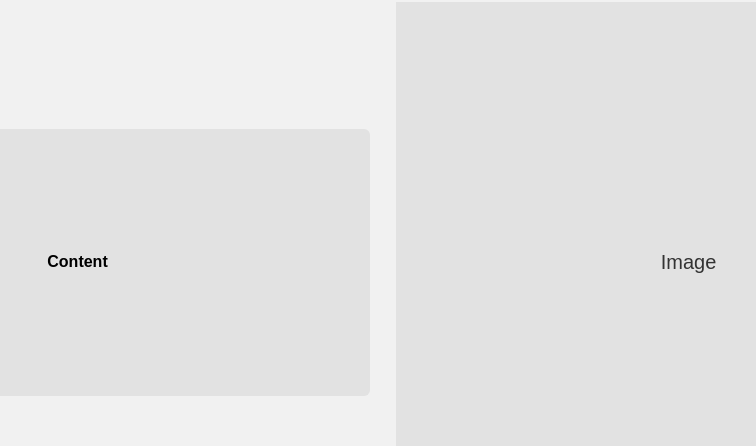
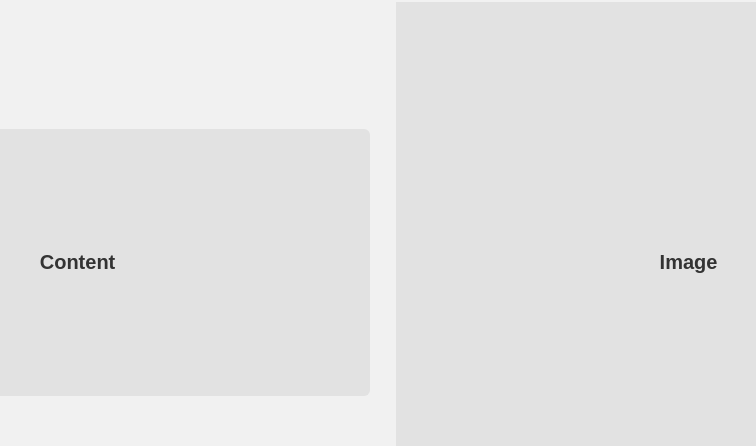
Before and after one commit to hueminh13/bai-4, a plain HTML site: page index.html in a window 1280 px wide. Shown: the part 158-604 px from the top of the page, 257-1013 px from the left. Drawn offline with Linux system fonts and the light colour scheme.

Commit message:
Update index.html

```diff
--- a/index.html
+++ b/index.html
@@ -82,6 +82,8 @@
     justify-content: center;
     font-weight: 700;
     flex-shrink: 0;
+    font-size: 20px;
+    color: #333;
 }
 .hero-image {
     width: 585px;
@@ -94,6 +96,7 @@
     flex-shrink: 0;
     font-size: 20px;
     color: #333;
+    font-weight: 700;
 }
 .section-title {
     width: 600px;
```
